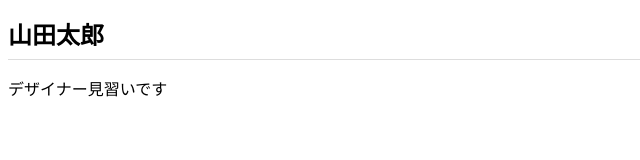
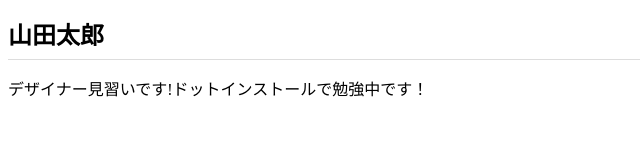
Before and after one commit to atsushi0206/atsushi0206.github.io, a plain HTML site: page index.html in a window 1280 px wide. Shown: the whole page, without its empty margins (0-640 px from the left). Drawn offline with Linux system fonts and the light colour scheme.

Commit message:
Add files via upload

```diff
--- a/index.html
+++ b/index.html
@@ -7,6 +7,6 @@
 </head>
 <body>
 <h1>山田太郎</h1>
-<p>デザイナー見習いです</p>
+<p>デザイナー見習いです!ドットインストールで勉強中です！</p>
 </body>
 </html>
```
